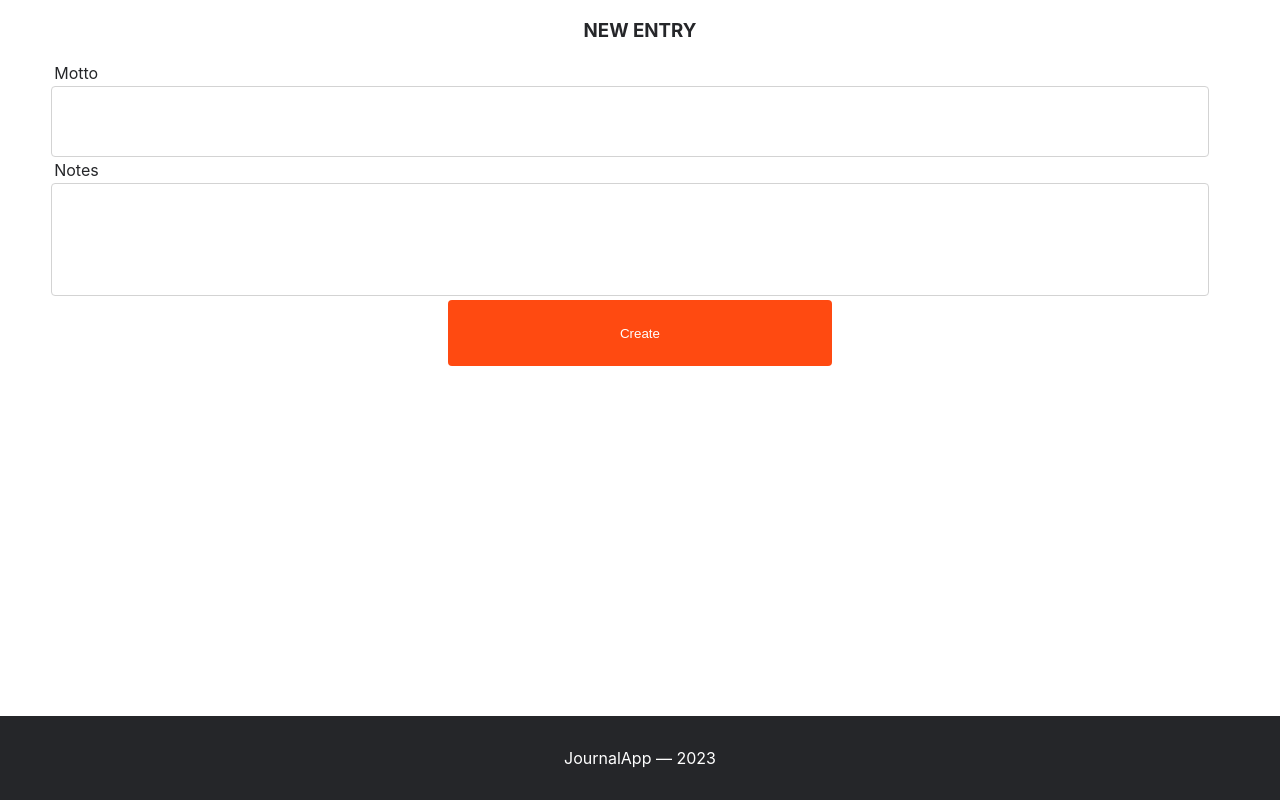
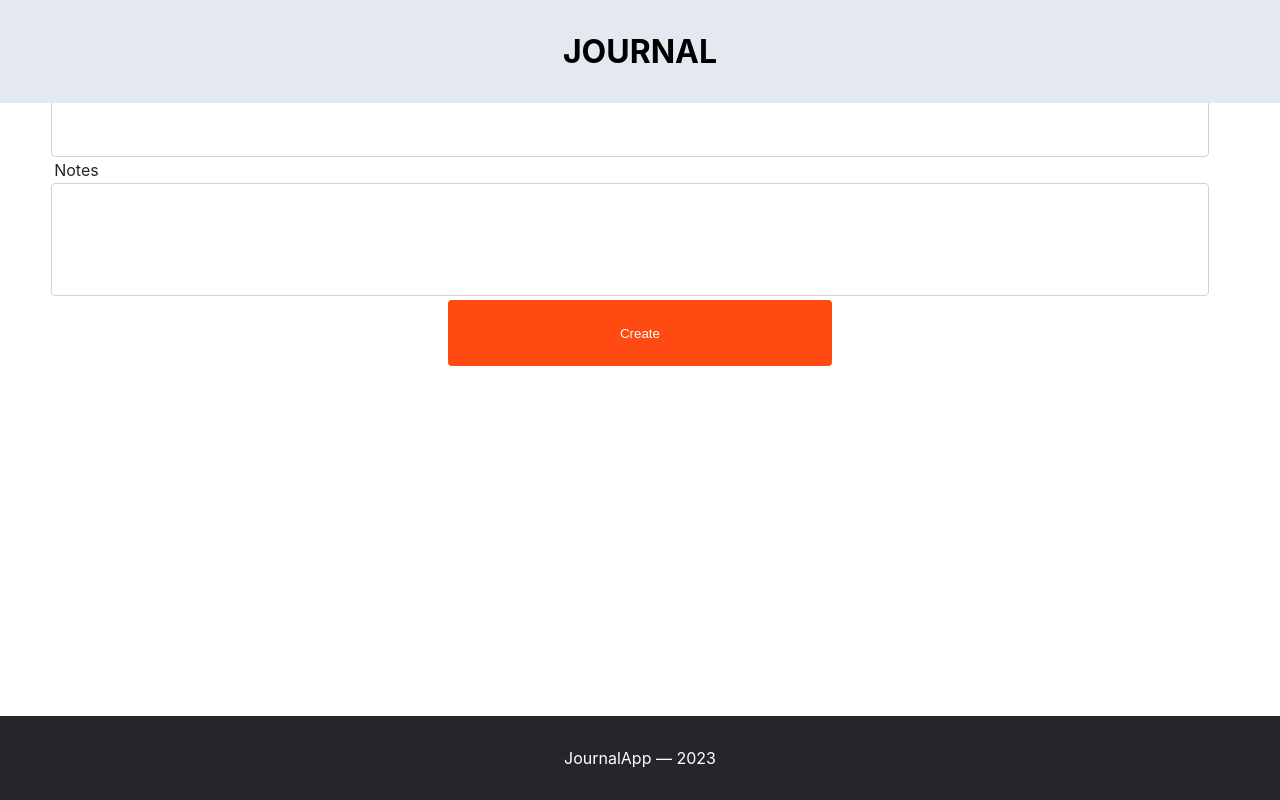
Before and after one commit to Katemuya/journal-app, a React (Create React App) app: page / in a window 1280 px wide. Built offline with nearby package versions, Linux system fonts and the light colour scheme; the HTML template or start-up script is replaced by a standard one.

Commit message:
"edit padding and background color"

```diff
--- a/src/components/Header/header.css
+++ b/src/components/Header/header.css
@@ -1,9 +1,11 @@
 h1 {
-  background-color: red;
+  background-color: #e4e8f0;
   position: fixed;
   width: 100%;
   margin-top: 0;
-  padding-top: 2em;
-  padding-bottom: 2em;
+  top: 0;
+  padding-top: 1em;
+  padding-bottom: 1em;
+  z-index: 1;
   text-align: center;
 }
```
